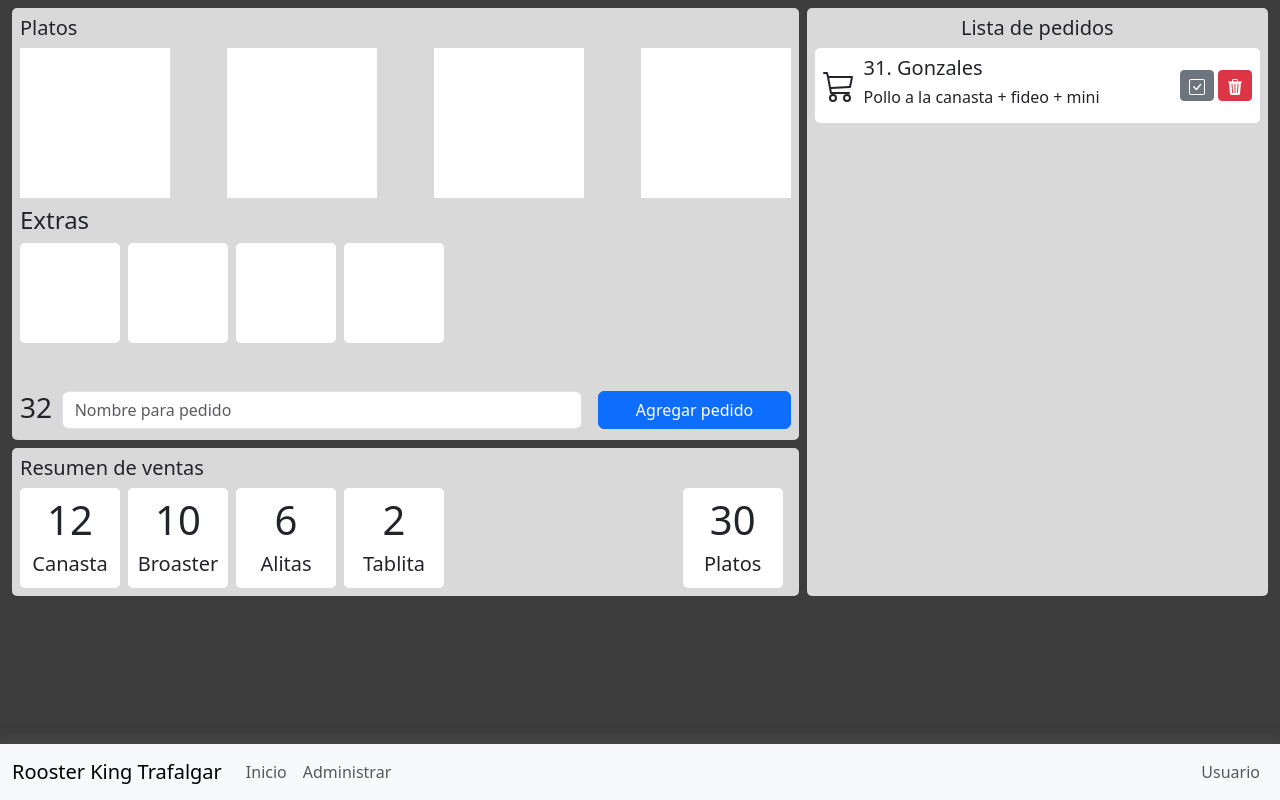
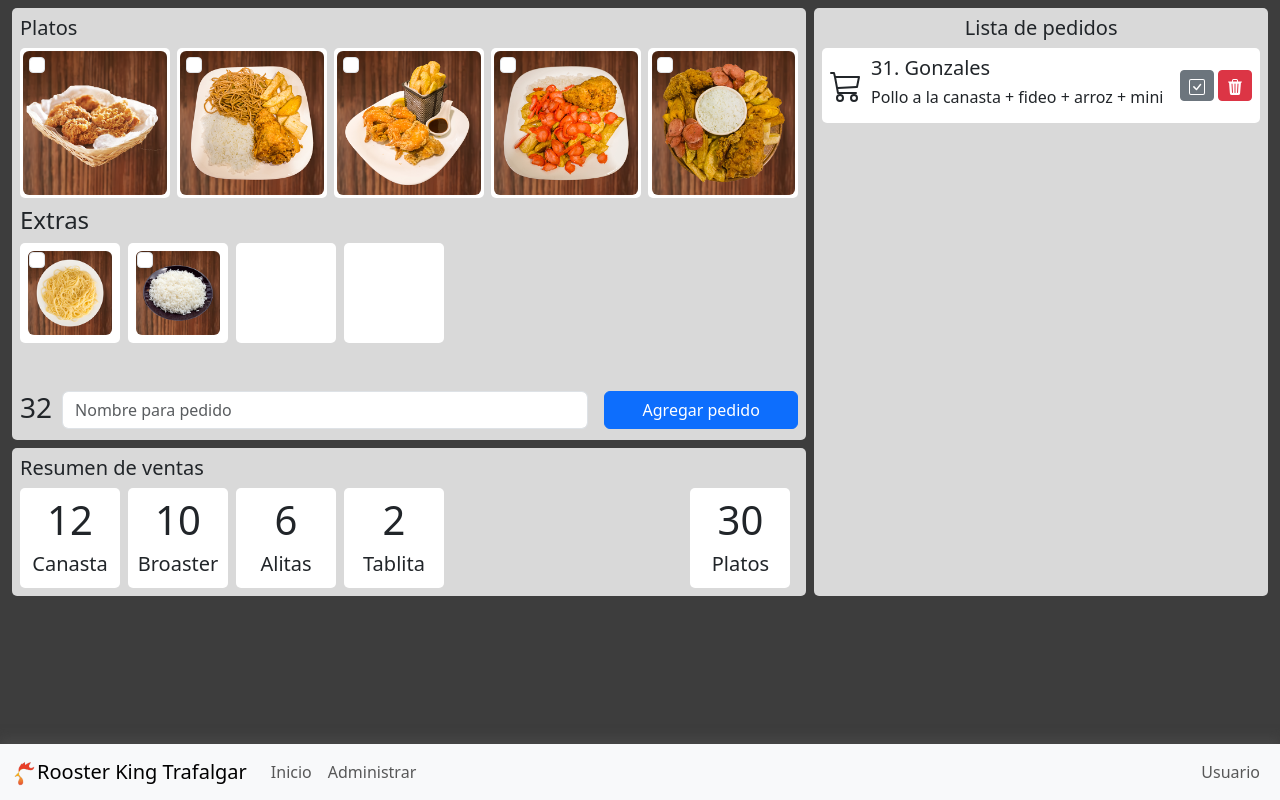
Before and after one commit to ismaelbob/CR-App, a PHP site: page /home/ in a window 1280 px wide. Run offline with PHP 8.4, Linux system fonts and the light colour scheme.

Commit message:
Acabe la vista home, falta agregar formularios y popups

```diff
--- a/css/home.css
+++ b/css/home.css
@@ -34,6 +34,12 @@
     margin-right: .5em;
     border-radius: 5px;
     text-align: center;
+    position: relative;
+}
+.custom-card input[type="checkbox"] {
+    position: absolute;
+    top: 5px;
+    left: 9px;
 }
 .custom-card h3 {
     font-size: 2.5em;
@@ -44,7 +50,7 @@
     padding: .5rem;
     border-radius: 5px;
     display: grid;
-    grid-template-columns: .4fr 3fr .8fr;
+    grid-template-columns: .4fr 3fr .2fr;
     align-items: center;
     margin-bottom: .5rem;
 }
@@ -56,6 +62,14 @@
     background-color: white;
     width: 150px;
     height: 150px;
+    padding: .2rem;
+    border-radius: 5px;
+    position: relative;
+}
+.custom-card-combo input[type="checkbox"] {
+    position: absolute;
+    top: 5px;
+    left: 9px;
 }
 .custom-grid-row {
     display: grid;
--- a/home/index.php
+++ b/home/index.php
@@ -16,17 +16,39 @@
                 <div class="mb-2">
                     <h5>Platos</h5>
                     <div class="d-flex justify-content-between">
-                        <div class="custom-card-combo"></div>
-                        <div class="custom-card-combo"></div>
-                        <div class="custom-card-combo"></div>
-                        <div class="custom-card-combo"></div>
+                        <div class="custom-card-combo">
+                            <input class="form-check-input" type="checkbox" value="p-canasta" id="chk-canasta">
+                            <label for="chk-canasta"><img class="img-fluid rounded" src="../images/RKT canasta.png" alt="RKT"></label>
+                        </div>
+                        <div class="custom-card-combo">
+                            <input class="form-check-input" type="checkbox" value="p-broaster" id="chk-broaster">
+                            <label for="chk-broaster"><img class="img-fluid rounded" src="../images/RKT broaster.png" alt="RKT"></label>
+                        </div>
+                        <div class="custom-card-combo">
+                            <input class="form-check-input" type="checkbox" value="p-alitas" id="chk-alitas">
+                            <label for="chk-alitas"><img class="img-fluid rounded" src="../images/RKT alitas.png" alt="RKT"></label>
+                        </div>
+                        <div class="custom-card-combo">
+                            <input class="form-check-input" type="checkbox" value="p-pique" id="chk-pique">
+                            <label for="chk-pique"><img class="img-fluid rounded" src="../images/RKT pique.png" alt="RKT"></label>
+                        </div>
+                        <div class="custom-card-combo">
+                            <input class="form-check-input" type="checkbox" value="p-tablita" id="chk-tablita">
+                            <label for="chk-tablita"><img class="img-fluid rounded" src="../images/RKT tablita.png" alt="RKT"></label>
+                        </div>
                     </div>
                 </div>
                     <div class="mb-5">
                         <h4>Extras</h4>
                         <div class="d-flex justify-content-start">
-                        <div class="custom-card"></div>
-                        <div class="custom-card"></div>
+                        <div class="custom-card">
+                            <input class="form-check-input" type="checkbox" value="p-tablita" id="chk-fideo">
+                            <label for="chk-fideo"><img class="img-fluid rounded" src="../images/RKT fideo.png" alt="RKT"></label>
+                        </div>
+                        <div class="custom-card">
+                            <input class="form-check-input" type="checkbox" value="p-tablita" id="chk-arroz">
+                            <label for="chk-arroz"><img class="img-fluid rounded" src="../images/RKT arroz.png" alt="RKT"></label>
+                        </div>
                         <div class="custom-card"></div>
                         <div class="custom-card"></div>
                     </div>
@@ -50,7 +72,7 @@
                     </div>
                     <div class="d-flex flex-column">
                         <h5>31. Gonzales</h5>
-                        <h6>Pollo a la canasta + fideo + mini</h6>
+                        <h6>Pollo a la canasta + fideo + arroz + mini</h6>
                     </div>
                     <div class="d-flex justify-content-end">
                         <div class="btn btn-secondary btn-sm mx-1">
@@ -90,7 +112,7 @@
 
         <nav class="navbar navbar-expand-lg bg-body-tertiary position-fixed bottom-0 w-100 custom-shadow">
             <div class="container-fluid">
-                <a class="navbar-brand" href="./">Rooster King Trafalgar</a>
+                <a class="navbar-brand" href="./"><img src="../images/RKT logo.png" alt="Logo" width="25">Rooster King Trafalgar</a>
                 <button class="navbar-toggler" type="button" data-bs-toggle="collapse" data-bs-target="#navbarNav" aria-controls="navbarNav" aria-expanded="false" aria-label="Toggle navigation">
                     <span class="navbar-toggler-icon"></span>
                 </button>
```
Also changed, not shown: images/RKT alitas.png (added), images/RKT arroz.png (added), images/RKT broaster.png (added), images/RKT canasta.png (added), images/RKT fideo.png (added), images/RKT logo.png (added), images/RKT pique.png (added), images/RKT tablita.png (added).
